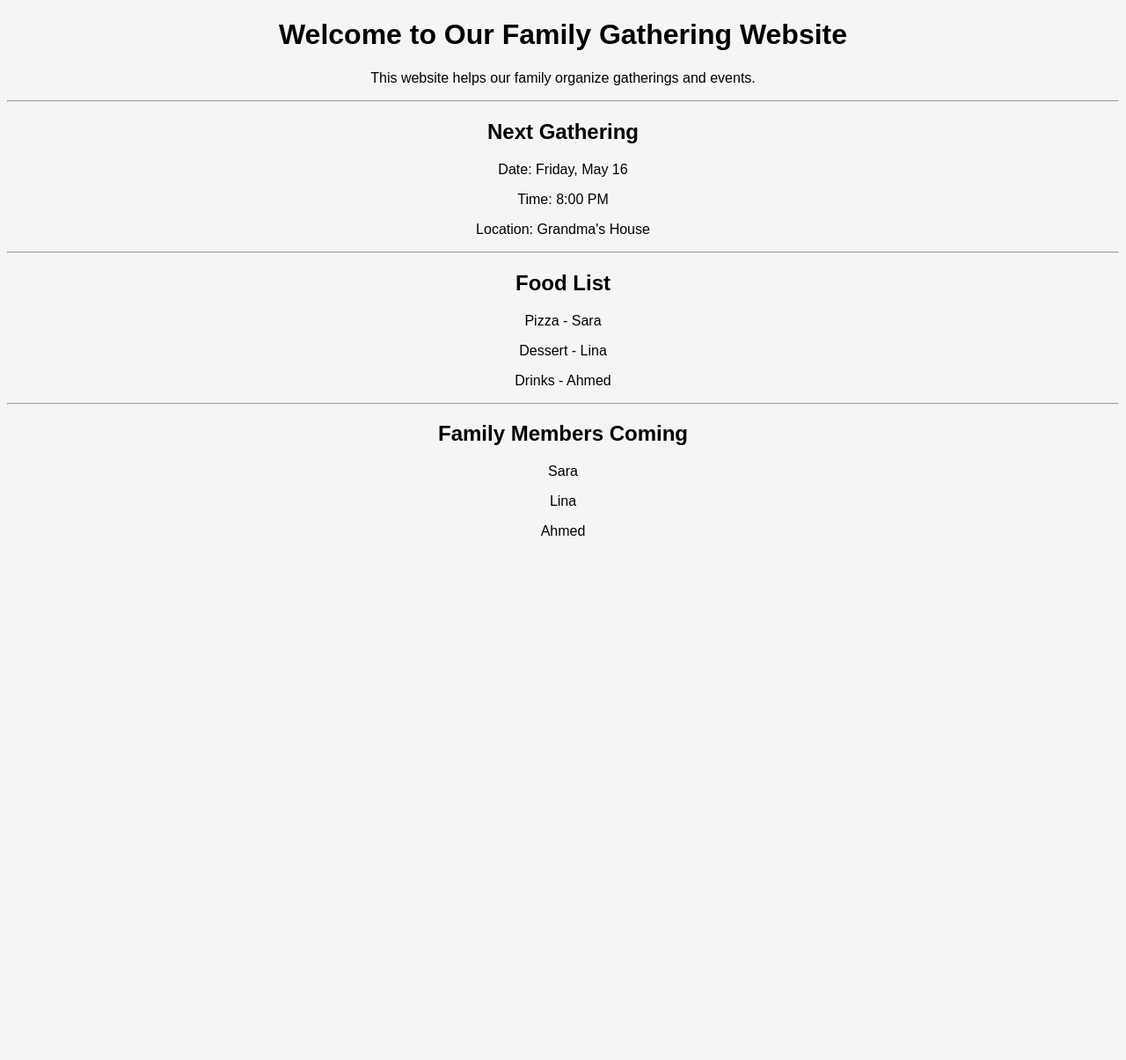
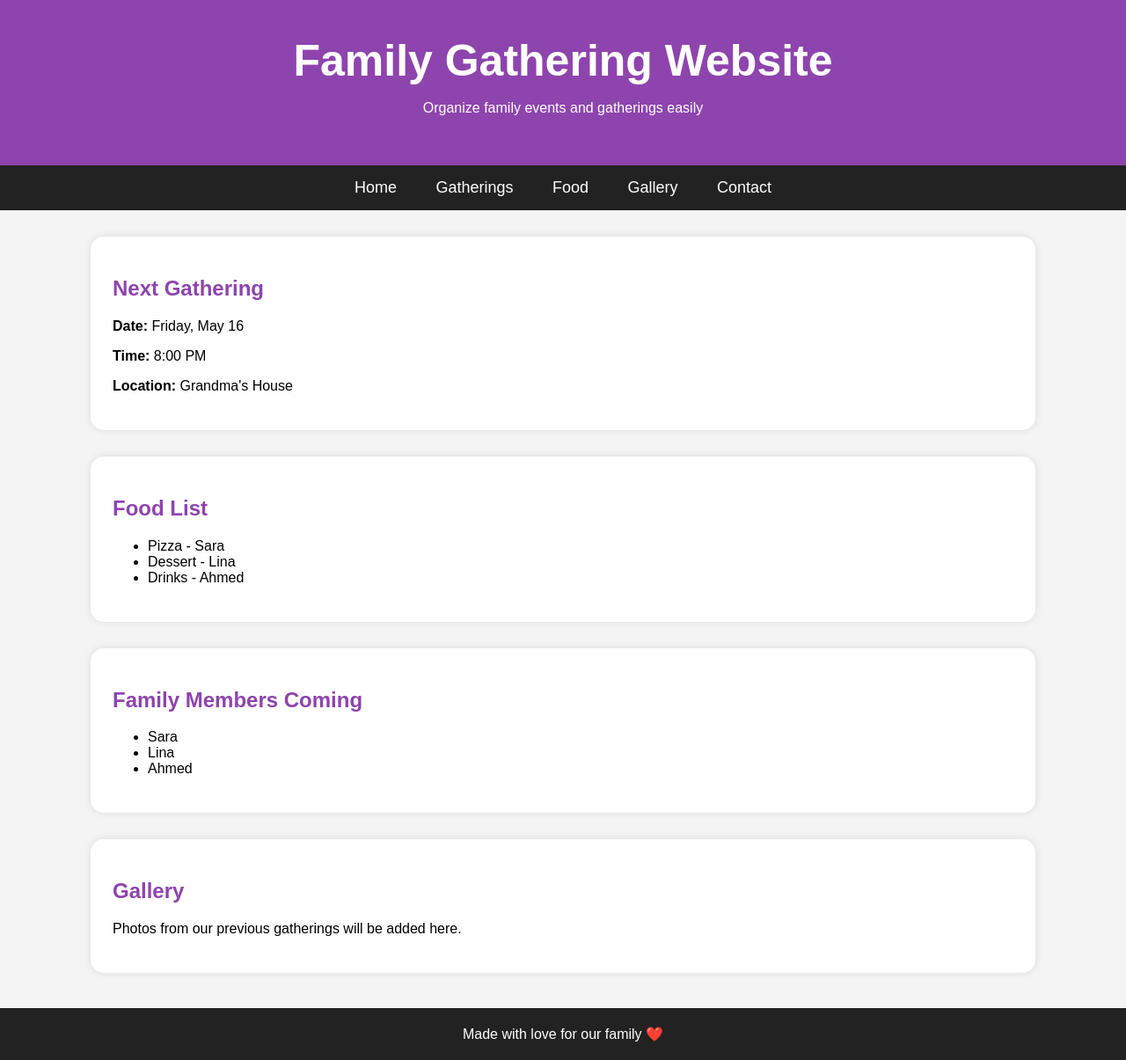
Before and after one commit to Miral-es/Family.Gathering.Website, a plain HTML site: page index.html in a window 1280 px wide. Shown: the whole page at 88% size. Before the commit the page ends 800 px from the top, so only its background shows below. Drawn offline with Linux system fonts and the light colour scheme.

Commit message:
Update index.html

```diff
--- a/index.html
+++ b/index.html
@@ -1,38 +1,120 @@
 <!DOCTYPE html>
 <html>
+
 <head>
     <title>Family Gathering Website</title>
+
+    <style>
+
+        body{
+            margin:0;
+            font-family:Arial;
+            background-color:#f4f4f4;
+        }
+
+        .header{
+            background:#8e44ad;
+            color:white;
+            padding:40px;
+            text-align:center;
+        }
+
+        .header h1{
+            margin:0;
+            font-size:50px;
+        }
+
+        .navbar{
+            background:#222;
+            padding:15px;
+            text-align:center;
+        }
+
+        .navbar a{
+            color:white;
+            text-decoration:none;
+            margin:20px;
+            font-size:18px;
+        }
+
+        .section{
+            background:white;
+            width:80%;
+            margin:30px auto;
+            padding:25px;
+            border-radius:15px;
+            box-shadow:0 0 10px rgba(0,0,0,0.1);
+        }
+
+        h2{
+            color:#8e44ad;
+        }
+
+        .footer{
+            background:#222;
+            color:white;
+            text-align:center;
+            padding:20px;
+            margin-top:40px;
+        }
+
+    </style>
+
 </head>
 
-<body style="font-family: Arial; background-color: #f5f5f5; text-align: center;">
+<body>
 
-    <h1>Welcome to Our Family Gathering Website</h1>
+    <div class="header">
+        <h1>Family Gathering Website</h1>
+        <p>Organize family events and gatherings easily</p>
+    </div>
 
-    <p>This website helps our family organize gatherings and events.</p>
+    <div class="navbar">
+        <a href="">Home</a>
+        <a href="">Gatherings</a>
+        <a href="">Food</a>
+        <a href="">Gallery</a>
+        <a href="">Contact</a>
+    </div>
 
-    <hr>
+    <div class="section">
+        <h2>Next Gathering</h2>
 
-    <h2>Next Gathering</h2>
+        <p><b>Date:</b> Friday, May 16</p>
+        <p><b>Time:</b> 8:00 PM</p>
+        <p><b>Location:</b> Grandma's House</p>
+    </div>
 
-    <p>Date: Friday, May 16</p>
-    <p>Time: 8:00 PM</p>
-    <p>Location: Grandma's House</p>
+    <div class="section">
+        <h2>Food List</h2>
 
-    <hr>
+        <ul>
+            <li>Pizza - Sara</li>
+            <li>Dessert - Lina</li>
+            <li>Drinks - Ahmed</li>
+        </ul>
+    </div>
 
-    <h2>Food List</h2>
+    <div class="section">
+        <h2>Family Members Coming</h2>
 
-    <p>Pizza - Sara</p>
-    <p>Dessert - Lina</p>
-    <p>Drinks - Ahmed</p>
+        <ul>
+            <li>Sara</li>
+            <li>Lina</li>
+            <li>Ahmed</li>
+        </ul>
+    </div>
 
-    <hr>
+    <div class="section">
+        <h2>Gallery</h2>
 
-    <h2>Family Members Coming</h2>
+        <p>Photos from our previous gatherings will be added here.</p>
+    </div>
 
-    <p> Sara</p>
-    <p> Lina</p>
-    <p> Ahmed</p>
+    <div class="footer">
+        Made with love for our family ❤️
+    </div>
 
 </body>
+
 </html>
```
